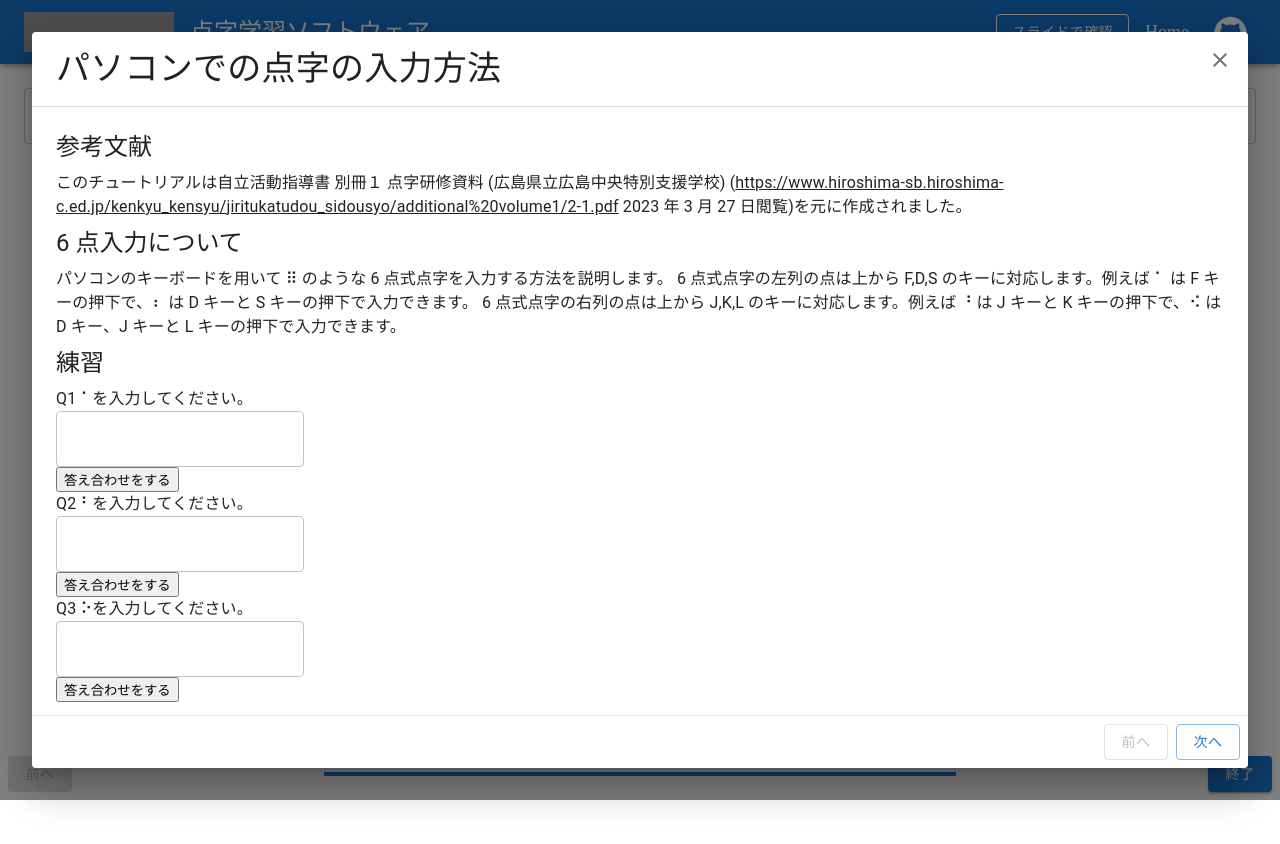
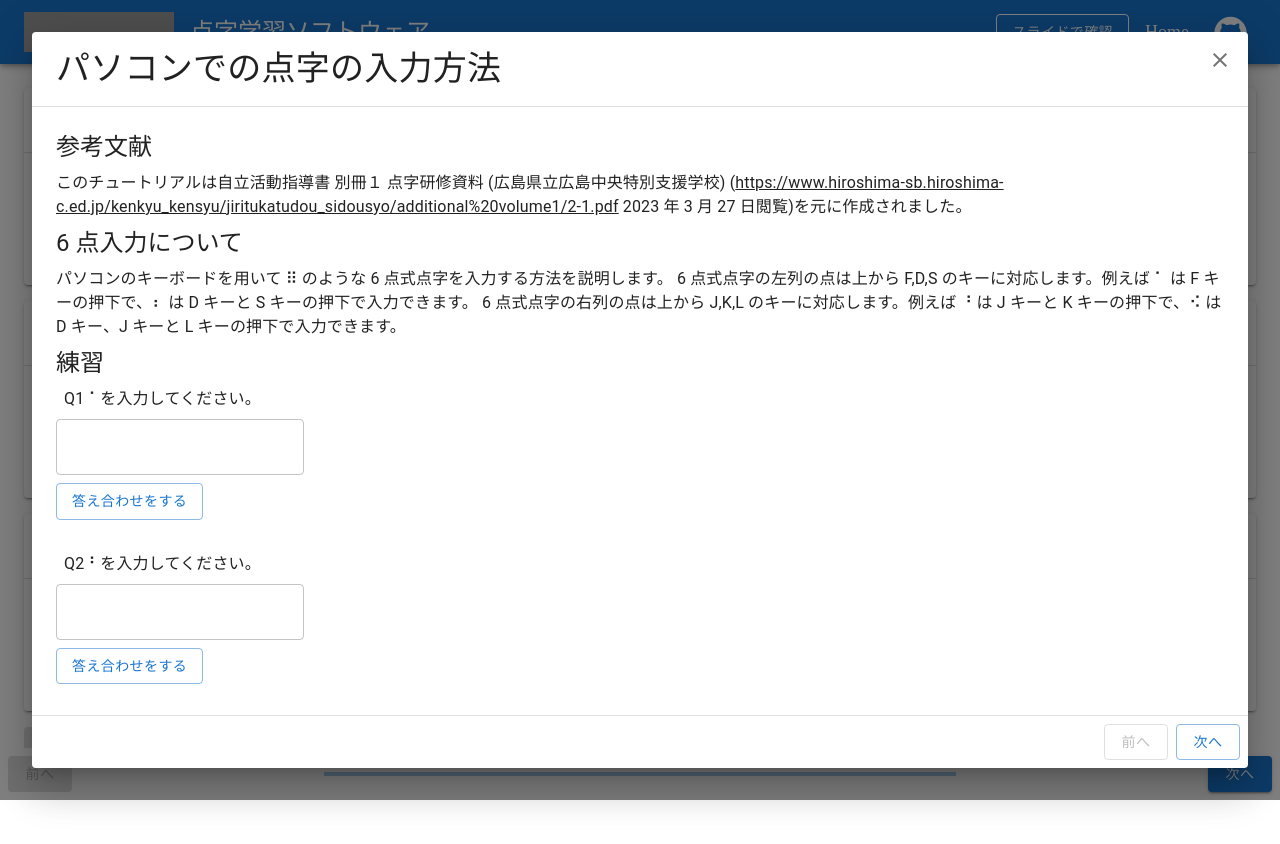
Before and after one commit to ut-code/dot-tutor, a Next.js app: page /keyboard in a window 1280 px wide. Before the commit the page ends 800 px from the top, so only its background shows below. Built offline with nearby package versions, Linux system fonts and the light colour scheme; grey boxes are pictures that could not be loaded.

Commit message:
update tutorial and question

```diff
--- a/src/components/PracticeField.tsx
+++ b/src/components/PracticeField.tsx
@@ -1,7 +1,7 @@
-import React, { useState } from "react";
+import React, { useState, useEffect } from "react";
 import useTypedBrailleString from "../hooks/useTypedBrailleString";
 import translateBraille from "../utils/translateBraille";
-import { TextField, Typography } from "@mui/material";
+import { TextField, Typography, Box, Button } from "@mui/material";
 import { BrailleString } from "@/models/Braille";
 
 export default function PracticeField({
@@ -14,11 +14,19 @@ export default function PracticeField({
   const [typedBrailleString, setTypedBrailleString] = useTypedBrailleString();
   const [answered, setAnswered] = useState<boolean>(false);
   const [correctOrNot, setCorrectOrNot] = useState<string>("不正解です。");
+  const [translatedBrailleString, setTranslatedBrailleString] =
+    useState<string>("");
+  useEffect(() => {
+    setTranslatedBrailleString(
+      translateBraille(new BrailleString("unicode", typedBrailleString))
+    );
+  }, [typedBrailleString]);
+
   if (!answered) {
     return (
       <>
-        <div>
-          <Typography>{question}</Typography>
+        <Box marginBottom={4}>
+          <Typography m={1}>{question}</Typography>
           <TextField
             variant="outlined"
             value={typedBrailleString}
@@ -29,10 +37,11 @@ export default function PracticeField({
               setTypedBrailleString(e);
             }}
           />
-          <Typography style={{ color: "gray", fontSize: "75%" }}>
-            {translateBraille(new BrailleString("unicode", typedBrailleString))}
+          <Typography style={{ color: "gray", fontSize: "75%" }} m={1}>
+            {translatedBrailleString}
           </Typography>
-          <button
+          <Button
+            variant="outlined"
             onClick={() => {
               if (typedBrailleString === answer) {
                 setCorrectOrNot("正解です！");
@@ -41,8 +50,8 @@ export default function PracticeField({
             }}
           >
             答え合わせをする
-          </button>
-        </div>
+          </Button>
+        </Box>
       </>
     );
   } else {
--- a/src/pages/keyboard/index.tsx
+++ b/src/pages/keyboard/index.tsx
@@ -6,6 +6,13 @@ import Tutorial1Dialog3 from "./tutorial/tutorial1/dialog/3_kanadukai.mdx";
 import Tutorial1Dialog6 from "./tutorial/tutorial1/dialog/3_number.mdx";
 import Tutorial1Dialog4 from "./tutorial/tutorial1/dialog/4_alphabet.mdx";
 import Tutorial1Dialog5 from "./tutorial/tutorial1/dialog/5_symbol.mdx";
+import {
+  questionList1,
+  questionList2,
+  questionList3,
+  questionList4,
+  questionList5,
+} from "./tutorial/tutorial1/questions";
 
 export default function Keyboard(): JSX.Element {
   return (
@@ -22,21 +29,41 @@ export default function Keyboard(): JSX.Element {
                 title: "ひらがなを入力してみよう",
                 content: <Tutorial1Dialog2 />,
               },
+            ],
+            content: <Tutorial1 questionList={questionList1} />,
+          },
+          {
+            dialog: [
               {
                 title: "かなづかいの例外ルール",
                 content: <Tutorial1Dialog3 />,
               },
+            ],
+            content: <Tutorial1 questionList={questionList2} />,
+          },
+          {
+            dialog: [
               {
                 title: "数字の書き方",
                 content: <Tutorial1Dialog6 />,
               },
+            ],
+            content: <Tutorial1 questionList={questionList3} />,
+          },
+          {
+            dialog: [
               {
                 title: "アルファベットの入力方法",
                 content: <Tutorial1Dialog4 />,
               },
+            ],
+            content: <Tutorial1 questionList={questionList4} />,
+          },
+          {
+            dialog: [
               { title: "記号を含む文字列", content: <Tutorial1Dialog5 /> },
             ],
-            content: <Tutorial1 />,
+            content: <Tutorial1 questionList={questionList5} />,
           },
         ]}
       />
--- a/src/pages/keyboard/tutorial/tutorial1/dialog/2_write_hiragana.mdx
+++ b/src/pages/keyboard/tutorial/tutorial1/dialog/2_write_hiragana.mdx
@@ -18,9 +18,3 @@ import PracticeField from "../../../../../components/PracticeField";
 
 眺めてみるとわかりますが、ヤ行、ワ行以外は、行に固有な点＋母音の点で入力することができます。
 また、濁音、半濁音はつけたい文字の前に ⠐ または ⠠ を付すことで表現できます。（例）バ → ⠐⠥
-
-### 練習
-
-<PracticeField question="Q1 テ を入力してください。" answer="⠟" />
-<PracticeField question="Q2 ン を入力してください。" answer="⠴" />
-<PracticeField question="Q3 ジ を入力してください。" answer="⠐⠳" />
--- a/src/pages/keyboard/tutorial/tutorial1/index.tsx
+++ b/src/pages/keyboard/tutorial/tutorial1/index.tsx
@@ -1,12 +1,56 @@
 import useTypedBrailleString from "../../../../hooks/useTypedBrailleString";
-import { TextField, Typography } from "@mui/material";
+import React, { useState, useEffect } from "react";
+import {
+  Paper,
+  Divider,
+  Box,
+  TextField,
+  Typography,
+  Button,
+} from "@mui/material";
 import { BrailleString } from "@/models/Braille";
 import translateBraille from "../../../../utils/translateBraille";
+import CheckCircleOutlineIcon from "@mui/icons-material/CheckCircleOutline";
 
-export default function Tutorial1(): JSX.Element {
+export default function Tutorial1({
+  questionList,
+}: {
+  questionList: string[];
+}): JSX.Element {
   const [typedBrailleString, setTypedBrailleString] = useTypedBrailleString();
+  const [questionIndex, setQuestionIndex] = useState<number>(0);
+  const [goNextQuestion, setGoNextQuestion] = useState<boolean>(false);
+  const [translatedBrailleString, setTranslatedBrailleString] =
+    useState<string>("");
+  useEffect(() => {
+    setTranslatedBrailleString(
+      translateBraille(new BrailleString("unicode", typedBrailleString))
+    );
+  }, [typedBrailleString]);
+  useEffect(() => {
+    setGoNextQuestion(translatedBrailleString === questionList[questionIndex]);
+  }, [translatedBrailleString, questionIndex, questionList]);
+
   return (
     <>
+      <Paper elevation={2} sx={{ my: 2 }}>
+        <Typography variant="h6" component="h2" color="inherit" p={2}>
+          問題
+        </Typography>
+        <Divider />
+        <Typography sx={{ minHeight: 100 }} p={2}>
+          {questionIndex === questionList.length
+            ? "すべての問題を解きました！"
+            : `「${questionList[questionIndex]}」を入力してください。`}
+        </Typography>
+      </Paper>
+
+      <Paper elevation={2} sx={{ my: 2 }}>
+        <Typography variant="h6" component="h2" color="inherit" p={2}>
+          点字を入力
+        </Typography>
+        <Divider />
+        <Box sx={{ minHeight: 100 }} p={2}>
           <TextField
             variant="outlined"
             value={typedBrailleString}
@@ -18,9 +62,31 @@ export default function Tutorial1(): JSX.Element {
             }}
             style={{ width: "100%" }}
           />
-      <Typography style={{ color: "gray", fontSize: "75%" }}>
-        {translateBraille(new BrailleString("unicode", typedBrailleString))}
+        </Box>
+      </Paper>
+
+      <Paper elevation={2} sx={{ my: 2 }}>
+        <Typography variant="h6" component="h2" color="inherit" p={2}>
+          翻訳
         </Typography>
+        <Divider />
+        <Box display="flex" sx={{ minHeight: 100 }} p={2}>
+          {translatedBrailleString}
+          {goNextQuestion ? <CheckCircleOutlineIcon color="success" /> : ""}
+        </Box>
+      </Paper>
+
+      <Button
+        onClick={() => {
+          if (questionIndex < questionList.length) {
+            setQuestionIndex(questionIndex + 1);
+          }
+        }}
+        disabled={!goNextQuestion}
+        variant="contained"
+      >
+        次の問題へ
+      </Button>
     </>
   );
 }
--- /dev/null
+++ b/src/pages/keyboard/tutorial/tutorial1/questions.ts
@@ -0,0 +1,5 @@
+export const questionList1: string[] = ["て", "ん", "じ"];
+export const questionList2: string[] = ["て", "ん", "じ"];
+export const questionList3: string[] = ["て", "ん", "じ"];
+export const questionList4: string[] = ["て", "ん", "じ"];
+export const questionList5: string[] = ["て", "ん", "じ"];
--- a/src/utils/translateBraille.ts
+++ b/src/utils/translateBraille.ts
@@ -1,6 +1,7 @@
 import { type BrailleString } from "@/models/Braille";
 
 const hiraganaTable = {
+  " ": "⠀",
   あ: "⠁",
   い: "⠃",
   う: "⠉",
```
Lines whose indentation alone changed are shown as unchanged.
